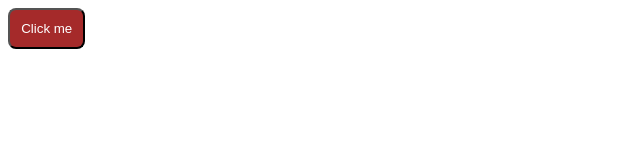
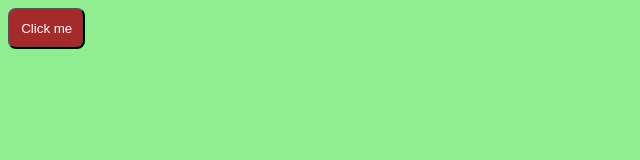
Before and after one commit to Gourab2005/Kalpanix, a plain HTML site: page index.html in a window 1280 px wide. Shown: the whole page, without its empty margins (0-640 px from the left). Drawn offline with Linux system fonts and the light colour scheme.

Commit message:
commit-03

```diff
--- /dev/null
+++ b/components/bg.css
@@ -0,0 +1,3 @@
+.bg1{
+    background-color: lightgreen;
+}
--- a/index.css
+++ b/index.css
@@ -1 +1,2 @@
 @import url("./components/buttons.css");
+@import url("./components/bg.css");
--- a/index.html
+++ b/index.html
@@ -6,7 +6,7 @@
     <title>Document</title>
     <link rel="stylesheet" href="index.css">
 </head>
-<body>
+<body class="bg1">
     <Button class="BS01">Click me</Button>
 </body>
 </html>
```
